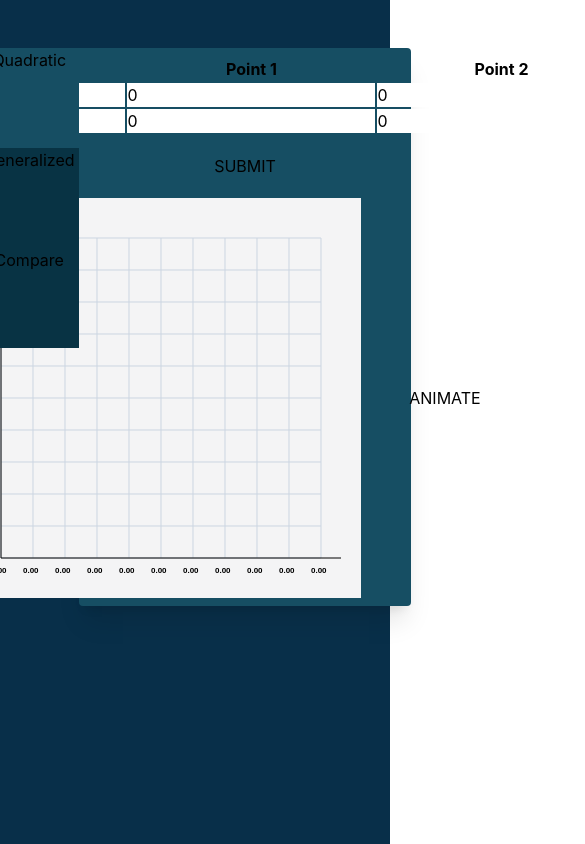
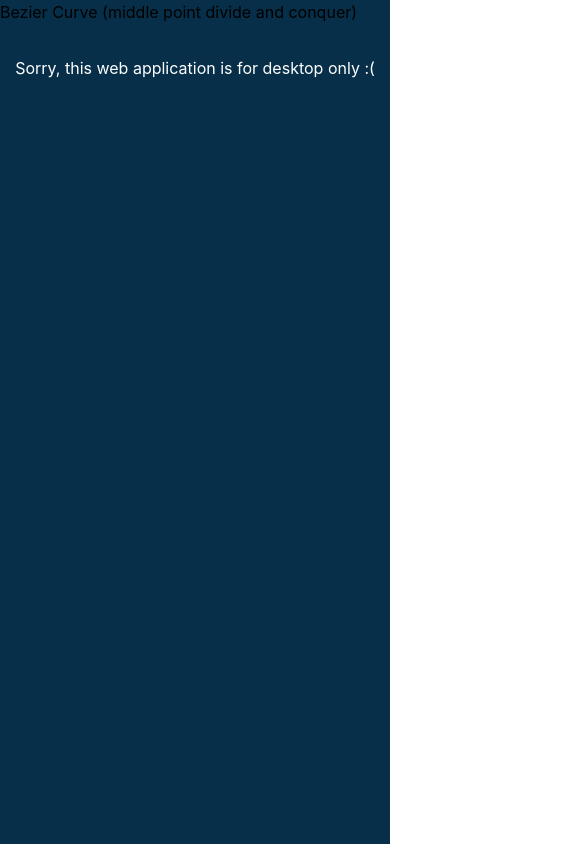
Before and after one commit to ganadipa/Tucil2_13522040_13522066, a React (Create React App) app in the folder src/: page /NotIntend in a window 390 px wide. Before the commit this address led to /Quadratic. Shown: the top 844 px of the page, 585 px wide, since content can reach past the window. Built offline with nearby package versions, Linux system fonts and the light colour scheme.

Commit message:
Handle mobile device

```diff
--- a/src/src/App.tsx
+++ b/src/src/App.tsx
@@ -1,17 +1,12 @@
-import React, { useEffect, useState } from "react";
-import "./App.css";
-import CanvasComponent from "./components/CanvasComponents";
-import Input from "./components/Input";
-import { Point } from "./types";
-import { QuadraticBezierCurve } from "./logic/Bezier";
-import PageContainer from "./components/PageContainer";
-import Sidebar from "./components/Sidebar";
 import PageRoute from "./routes/pageroute";
 
 function App() {
   return (
     <div className="App h-[100vh] w-[100vw] bg-sky-950 ">
-      <PageRoute />
+      <header>Bezier Curve (middle point divide and conquer)</header>
+      <div className="py-8">
+        <PageRoute />
+      </div>
     </div>
   );
 }
--- a/src/src/components/PageContainer.tsx
+++ b/src/src/components/PageContainer.tsx
@@ -5,14 +5,15 @@
 import { BezierCurve } from "../logic/Bezier";
 
 const PageContainer = ({
-  num,
   compareMode,
+  generalized,
 }: {
-  num: number;
   compareMode: boolean;
+  generalized?: boolean;
 }) => {
+  const [degree, setDegree] = useState(3);
   const [points, setPoints] = useState<Point[]>(
-    Array.from({ length: num }, () => ({ x: 0, y: 0 }))
+    Array.from({ length: degree }, () => ({ x: 0, y: 0 }))
   );
 
   const [bezierPoints, setBezierPoints] = useState<Point[]>([]);
@@ -34,6 +35,10 @@
     setShow(true);
   }
 
+  const handleChange = (event: React.ChangeEvent<HTMLInputElement>) => {
+    setDegree(Number(event.target.value));
+  };
+
   useEffect(() => {
     setShow(true);
     if (!show) {
@@ -41,8 +46,8 @@
     }
   }, [bezierPoints, show]);
   useEffect(() => {
-    setPoints(Array.from({ length: num }, () => ({ x: 0, y: 0 })));
-  }, [num]);
+    setPoints(Array.from({ length: degree }, () => ({ x: 0, y: 0 })));
+  }, [degree]);
 
   useEffect(() => {
     if (animating) {
@@ -59,7 +64,9 @@
   }, [animating, sequence, currentShowing]);
 
   return (
-    <section className="aspect-[16/8.5] p-2 flex flex-col justify-center items-center  w-[85%] rounded-b rounded-r bg-cyan-900 shadow-xl z-0 relative gap-5">
+    <section className="aspect-[16/8.5] p-2 flex flex-col items-center  w-[85%] rounded-b rounded-r bg-cyan-900 shadow-xl z-0 relative gap-5">
+      <input type="number" value={degree} onChange={handleChange} />
+
       <InputTable points={points} setPoints={setPoints} setShow={setShow} />
       <button onClick={handleSubmit}>SUBMIT </button>
 
--- a/src/src/constant/pages.ts
+++ b/src/src/constant/pages.ts
@@ -1,4 +1,8 @@
 export const pages = [
+  {
+    route: "/Guide",
+    description: "Comparing with bruteforce",
+  },
   {
     route: "/Quadratic",
     description: "Bezier Quadratic",
--- a/src/src/index.css
+++ b/src/src/index.css
@@ -15,3 +15,19 @@
   font-family: source-code-pro, Menlo, Monaco, Consolas, "Courier New",
     monospace;
 }
+
+/* global.css */
+::-webkit-scrollbar {
+  width: 20px;
+}
+
+::-webkit-scrollbar-thumb {
+  background-color: #d6dee1;
+  border-radius: 20px;
+  border: 6px solid transparent;
+  background-clip: content-box;
+}
+
+::-webkit-scrollbar-thumb:hover {
+  background-color: #a8bbbf;
+}
--- a/src/src/pages/Compare.tsx
+++ b/src/src/pages/Compare.tsx
@@ -3,10 +3,10 @@
 
 const Compare = () => {
   return (
-    <div className="py-12">
+    <div className="">
       <div className="flex items-center justify-center">
         <Sidebar />
-        <PageContainer num={3} compareMode={true} />
+        <PageContainer compareMode={true} />
       </div>
     </div>
   );
--- a/src/src/pages/Generalized.tsx
+++ b/src/src/pages/Generalized.tsx
@@ -3,18 +3,11 @@
 import PageContainer from "../components/PageContainer";
 
 const Generalized = () => {
-  const [num, setNum] = useState<number>(3);
-
-  const handleChange = (event: React.ChangeEvent<HTMLInputElement>) => {
-    setNum(Number(event.target.value));
-  };
-
   return (
-    <div className="py-12">
-      <input type="number" value={num} onChange={handleChange} />
+    <div className="">
       <div className="flex items-center justify-center">
         <Sidebar />
-        <PageContainer num={num} compareMode={false} />
+        <PageContainer generalized compareMode={false} />
       </div>
     </div>
   );
--- /dev/null
+++ b/src/src/pages/Guide.tsx
@@ -0,0 +1,21 @@
+import Sidebar from "../components/Sidebar";
+
+const Guide = () => {
+  return (
+    <div className="">
+      <div className="flex items-center justify-center">
+        <Sidebar />
+        <main className="aspect-[16/8.5] p-2 flex flex-col items-center  w-[85%] rounded-b rounded-r bg-cyan-900 shadow-xl z-0 relative gap-5 overflow-y-scroll">
+          {/*Introduction section */}
+          <section>
+            {Array.from({ length: 50 }).map((_, idx) => {
+              return <div>hello, {idx}</div>;
+            })}
+          </section>
+        </main>
+      </div>
+    </div>
+  );
+};
+
+export default Guide;
--- /dev/null
+++ b/src/src/pages/NotIntend.tsx
@@ -0,0 +1,13 @@
+import React from "react";
+
+const NotIntend = () => {
+  return (
+    <div className="flex items-center justify-center">
+      <p className="text-white">
+        Sorry, this web application is for desktop only :(
+      </p>
+    </div>
+  );
+};
+
+export default NotIntend;
--- a/src/src/pages/Quadratic.tsx
+++ b/src/src/pages/Quadratic.tsx
@@ -3,11 +3,11 @@
 
 const Quadratic = () => {
   return (
-    <div className="py-12">
+    <div className="">
       {" "}
       <div className="flex items-center justify-center">
         <Sidebar />
-        <PageContainer num={3} compareMode={false} />
+        <PageContainer compareMode={false} />
       </div>
     </div>
   );
--- a/src/src/routes/pageroute.tsx
+++ b/src/src/routes/pageroute.tsx
@@ -1,17 +1,38 @@
-import React from "react";
-import { Route, Routes } from "react-router-dom";
+import React, { useEffect } from "react";
+import { Route, Routes, useNavigate } from "react-router-dom";
 import Quadratic from "../pages/Quadratic";
 import Generalized from "../pages/Generalized";
 import { DefaultRedirection } from "./redirect";
 import Compare from "../pages/Compare";
+import Guide from "../pages/Guide";
+import NotIntend from "../pages/NotIntend";
 
 const PageRoute = () => {
+  const navigate = useNavigate();
+
+  useEffect(() => {
+    const handleResize = () => {
+      if (window.innerWidth < 900) {
+        navigate("/NotIntend");
+      } else {
+        navigate("/Guide");
+      }
+    };
+
+    handleResize(); // Check immediately on mount
+    window.addEventListener("resize", handleResize); // Add resize listener
+
+    return () => window.removeEventListener("resize", handleResize); // Cleanup listener on unmount
+  }, [navigate]); // Dependency array with navigate to avoid adding multiple listeners
+
   return (
     <>
       <Routes>
         <Route path="/quadratic" element={<Quadratic />} />
         <Route path="/generalized" element={<Generalized />} />
         <Route path="/compare" element={<Compare />} />
+        <Route path="/guide" element={<Guide />} />
+        <Route path="/notintend" element={<NotIntend />} />
         <Route path="*" element={<DefaultRedirection />} />
       </Routes>
     </>
--- a/src/src/routes/redirect.tsx
+++ b/src/src/routes/redirect.tsx
@@ -1,5 +1,27 @@
+import React, { useEffect, useState } from "react";
 import { Navigate } from "react-router-dom";
 
 export function DefaultRedirection() {
-  return <Navigate to="/Quadratic" />;
+  const [route, setRoute] = useState("/Guide");
+
+  useEffect(() => {
+    const handleResize = () => {
+      const screenWidth = window.innerWidth;
+
+      if (screenWidth < 768) {
+        setRoute("/NotIntend");
+      } else {
+        setRoute("/Guide");
+      }
+    };
+
+    // Call the function on component mount and on every resize event
+    handleResize();
+    window.addEventListener("resize", handleResize);
+
+    // Cleanup function to remove the event listener
+    return () => window.removeEventListener("resize", handleResize);
+  }, []); // Empty dependency array ensures this effect runs once on mount and unmount
+
+  return <Navigate to={route} />;
 }
```
